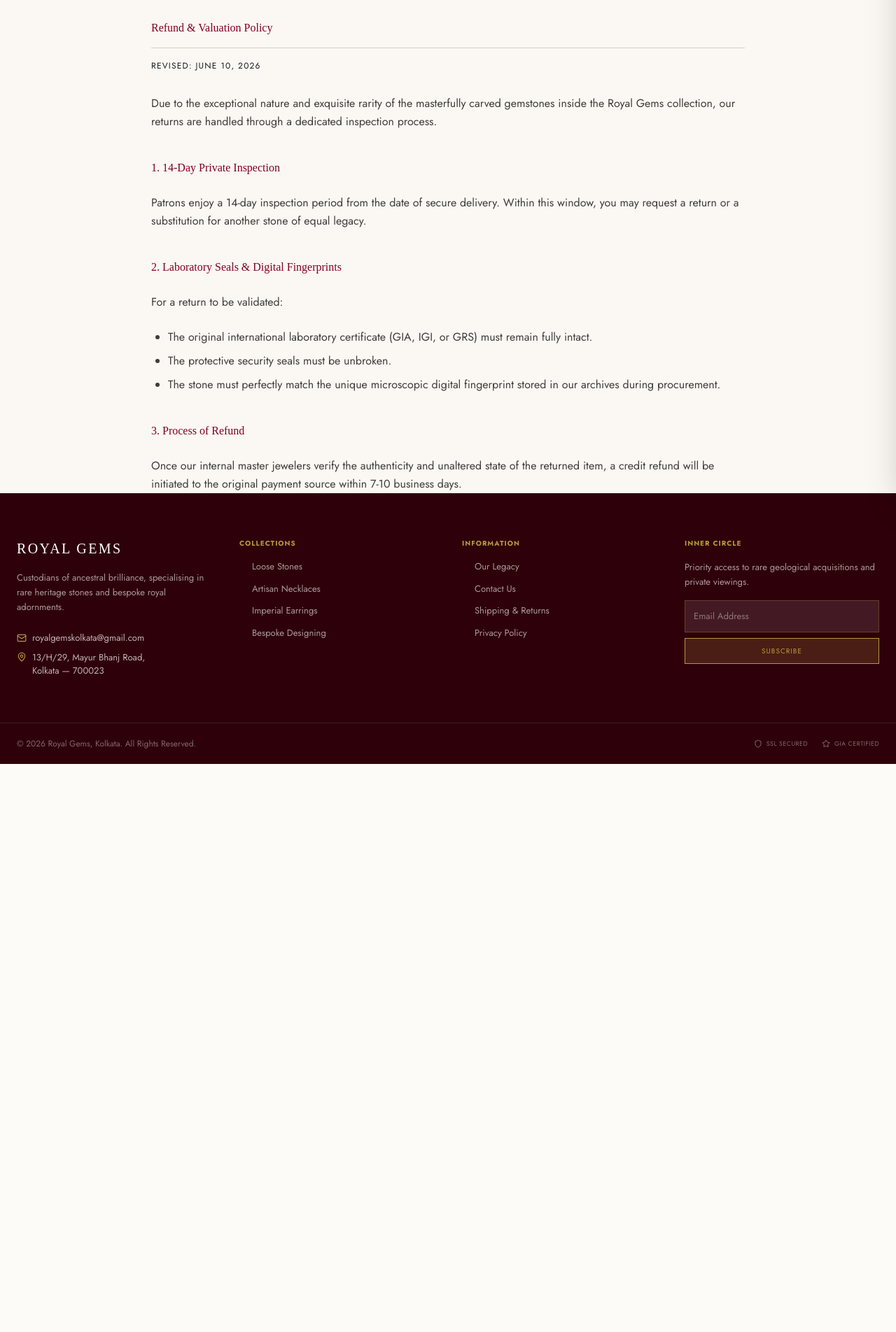
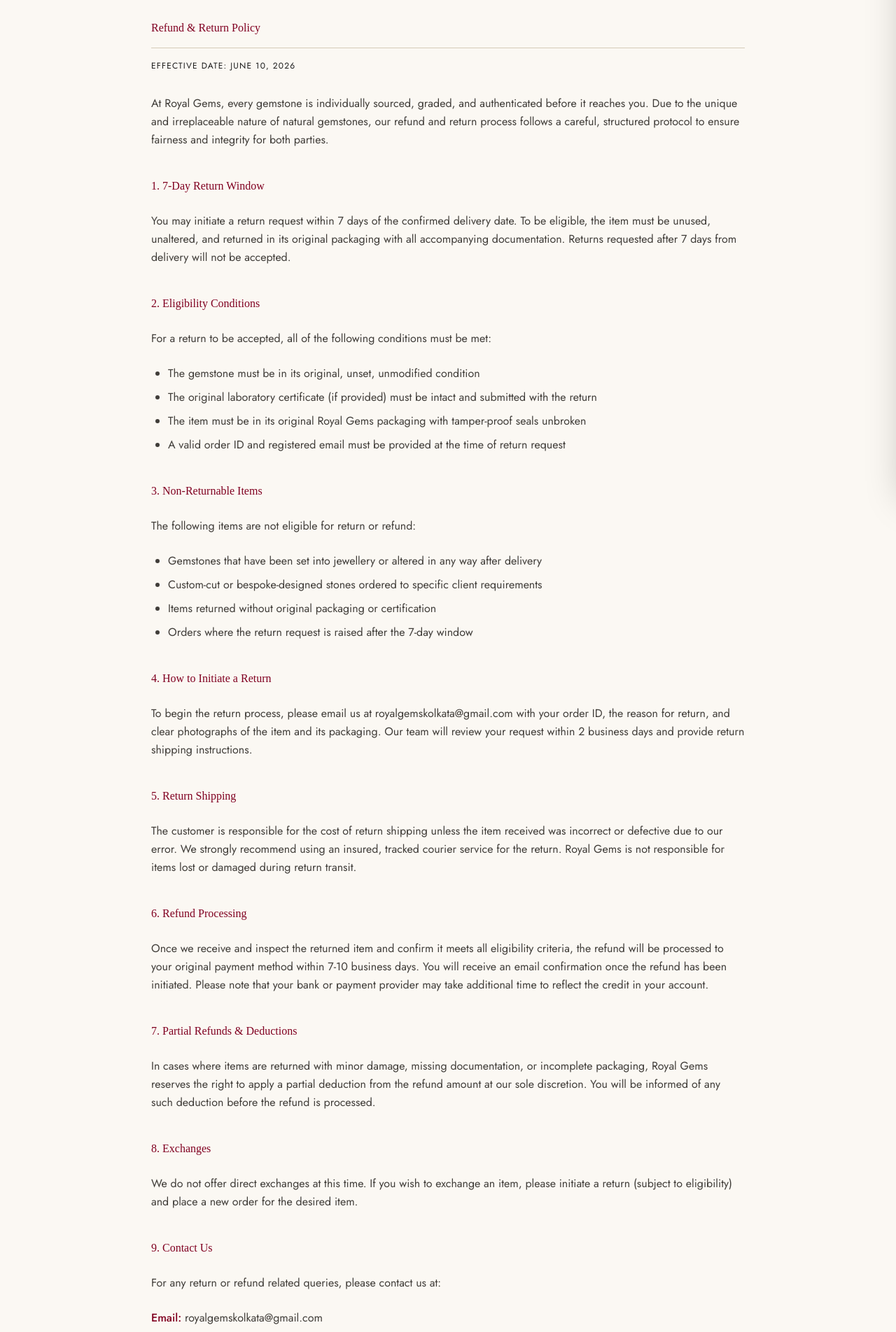
Before and after one commit to Jagmohan-Prajapati/Royal-Gems-Dev, a React (Vite) app: page /refund-policy in a window 1280 px wide. Shown: the part 100-2004 px from the top of the page at 70% size. Before the commit the page ends 1192 px from the top, so only its background shows below. Built offline with nearby package versions, Linux system fonts and the light colour scheme; no server answers; a web font is replaced by a local one.

Commit message:
feat: expand RefundPolicy with comprehensive 9-section content

```diff
--- a/src/pages/RefundPolicy.tsx
+++ b/src/pages/RefundPolicy.tsx
@@ -8,42 +8,95 @@
       <Navbar />
       <main className="pt-32 pb-section-padding max-w-4xl mx-auto px-6">
         <h1 className="font-headline-lg text-headline-lg text-primary mb-4 border-b border-border-sepia pb-4">
-          Refund & Valuation Policy
+          Refund & Return Policy
         </h1>
         <p className="font-body-sm text-[12px] text-text-muted uppercase tracking-widest mb-8">
-          REVISED: JUNE 10, 2026
+          EFFECTIVE DATE: JUNE 10, 2026
         </p>
 
         <div className="space-y-6 font-body-md text-on-surface-variant leading-relaxed">
           <p>
-            Due to the exceptional nature and exquisite rarity of the masterfully carved gemstones inside the Royal Gems collection, our returns are handled through a dedicated inspection process.
+            At Royal Gems, every gemstone is individually sourced, graded, and authenticated before it reaches you. Due to the unique and irreplaceable nature of natural gemstones, our refund and return process follows a careful, structured protocol to ensure fairness and integrity for both parties.
           </p>
 
           <h2 className="font-headline-sm text-headline-sm text-primary pt-4">
-            1. 14-Day Private Inspection
+            1. 7-Day Return Window
           </h2>
           <p>
-            Patrons enjoy a 14-day inspection period from the date of secure delivery. Within this window, you may request a return or a substitution for another stone of equal legacy.
+            You may initiate a return request within 7 days of the confirmed delivery date. To be eligible, the item must be unused, unaltered, and returned in its original packaging with all accompanying documentation. Returns requested after 7 days from delivery will not be accepted.
           </p>
 
           <h2 className="font-headline-sm text-headline-sm text-primary pt-4">
-            2. Laboratory Seals & Digital Fingerprints
+            2. Eligibility Conditions
           </h2>
           <p>
-            For a return to be validated:
+            For a return to be accepted, all of the following conditions must be met:
           </p>
           <ul className="list-disc pl-6 space-y-2">
-            <li>The original international laboratory certificate (GIA, IGI, or GRS) must remain fully intact.</li>
-            <li>The protective security seals must be unbroken.</li>
-            <li>The stone must perfectly match the unique microscopic digital fingerprint stored in our archives during procurement.</li>
+            <li>The gemstone must be in its original, unset, unmodified condition</li>
+            <li>The original laboratory certificate (if provided) must be intact and submitted with the return</li>
+            <li>The item must be in its original Royal Gems packaging with tamper-proof seals unbroken</li>
+            <li>A valid order ID and registered email must be provided at the time of return request</li>
           </ul>
 
           <h2 className="font-headline-sm text-headline-sm text-primary pt-4">
-            3. Process of Refund
+            3. Non-Returnable Items
           </h2>
           <p>
-            Once our internal master jewelers verify the authenticity and unaltered state of the returned item, a credit refund will be initiated to the original payment source within 7-10 business days.
+            The following items are not eligible for return or refund:
           </p>
+          <ul className="list-disc pl-6 space-y-2">
+            <li>Gemstones that have been set into jewellery or altered in any way after delivery</li>
+            <li>Custom-cut or bespoke-designed stones ordered to specific client requirements</li>
+            <li>Items returned without original packaging or certification</li>
+            <li>Orders where the return request is raised after the 7-day window</li>
+          </ul>
+
+          <h2 className="font-headline-sm text-headline-sm text-primary pt-4">
+            4. How to Initiate a Return
+          </h2>
+          <p>
+            To begin the return process, please email us at royalgemskolkata@gmail.com with your order ID, the reason for return, and clear photographs of the item and its packaging. Our team will review your request within 2 business days and provide return shipping instructions.
+          </p>
+
+          <h2 className="font-headline-sm text-headline-sm text-primary pt-4">
+            5. Return Shipping
+          </h2>
+          <p>
+            The customer is responsible for the cost of return shipping unless the item received was incorrect or defective due to our error. We strongly recommend using an insured, tracked courier service for the return. Royal Gems is not responsible for items lost or damaged during return transit.
+          </p>
+
+          <h2 className="font-headline-sm text-headline-sm text-primary pt-4">
+            6. Refund Processing
+          </h2>
+          <p>
+            Once we receive and inspect the returned item and confirm it meets all eligibility criteria, the refund will be processed to your original payment method within 7-10 business days. You will receive an email confirmation once the refund has been initiated. Please note that your bank or payment provider may take additional time to reflect the credit in your account.
+          </p>
+
+          <h2 className="font-headline-sm text-headline-sm text-primary pt-4">
+            7. Partial Refunds & Deductions
+          </h2>
+          <p>
+            In cases where items are returned with minor damage, missing documentation, or incomplete packaging, Royal Gems reserves the right to apply a partial deduction from the refund amount at our sole discretion. You will be informed of any such deduction before the refund is processed.
+          </p>
+
+          <h2 className="font-headline-sm text-headline-sm text-primary pt-4">
+            8. Exchanges
+          </h2>
+          <p>
+            We do not offer direct exchanges at this time. If you wish to exchange an item, please initiate a return (subject to eligibility) and place a new order for the desired item.
+          </p>
+
+          <h2 className="font-headline-sm text-headline-sm text-primary pt-4">
+            9. Contact Us
+          </h2>
+          <p>
+            For any return or refund related queries, please contact us at:
+          </p>
+          <ul className="list-none pl-0 space-y-1">
+            <li><span className="text-primary font-medium">Email:</span> royalgemskolkata@gmail.com</li>
+            <li><span className="text-primary font-medium">Address:</span> 13/H/29, Mayur Bhanj Road, Kolkata - 700023</li>
+          </ul>
         </div>
       </main>
       <Footer />
```
